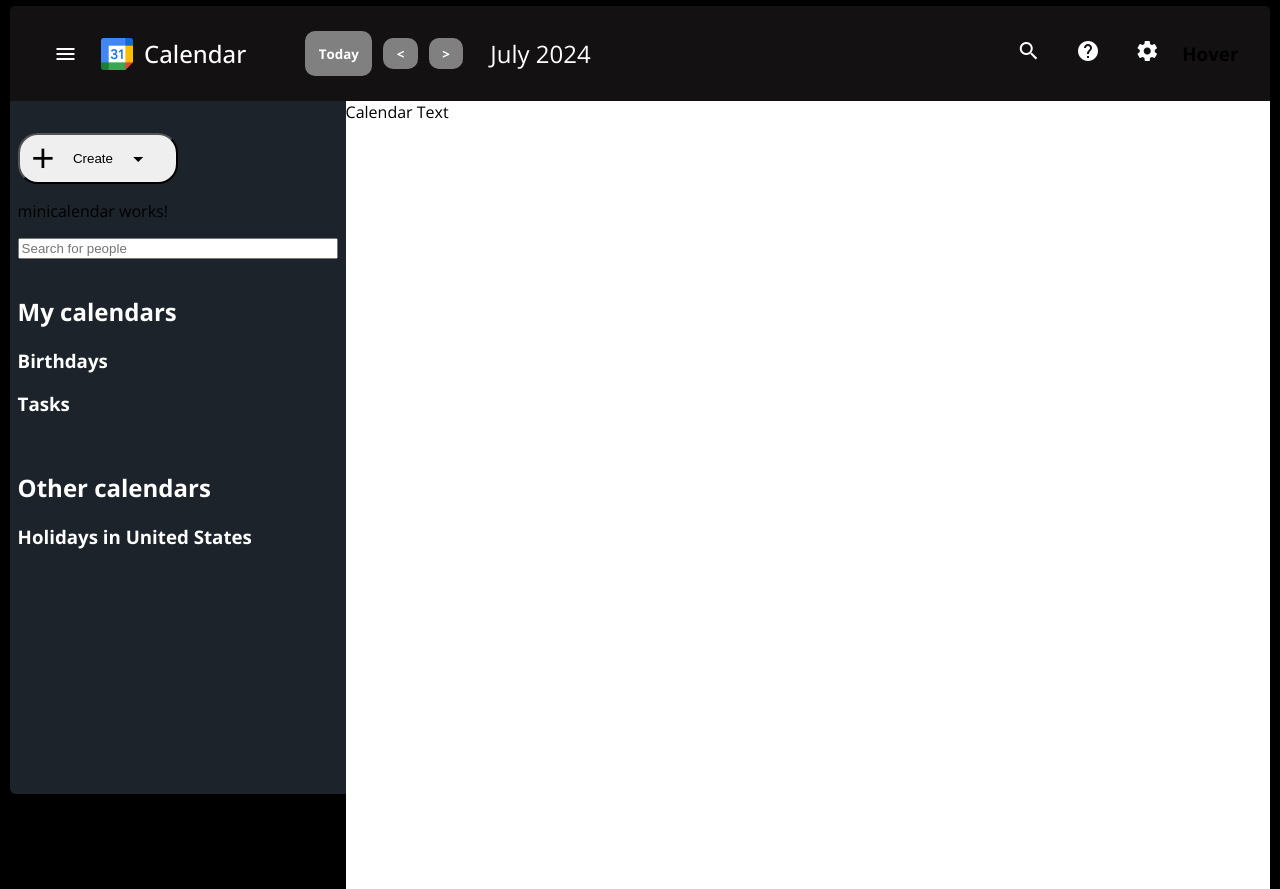
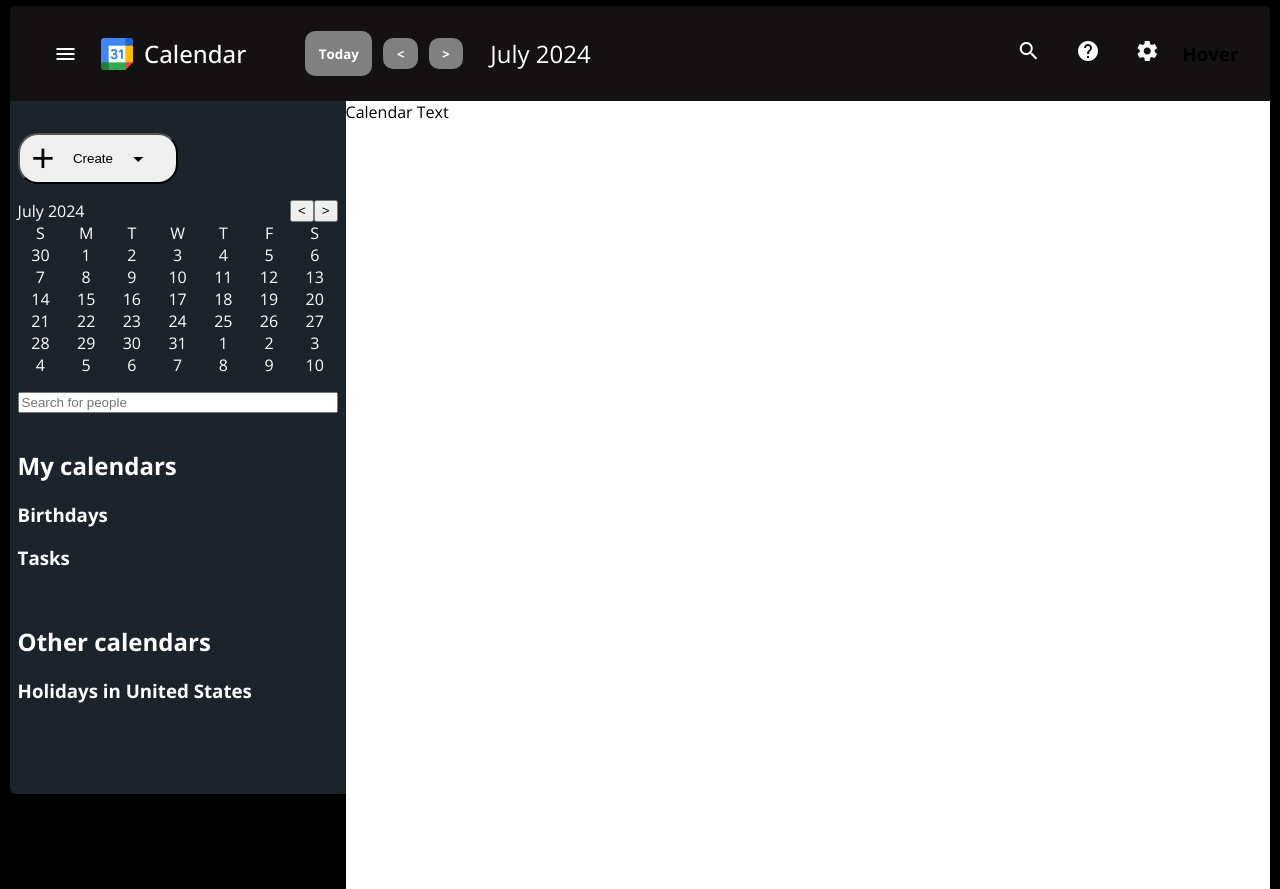
Before and after one commit to andrewstring/angular-calendar, an Angular app: page / in a window 1280 px wide. Built offline with nearby package versions, Linux system fonts and the light colour scheme.

Commit message:
passed props into other components...began implementation of mini-calendar

```diff
--- a/src/app/app.component.html
+++ b/src/app/app.component.html
@@ -4,7 +4,13 @@
         [year]="this.dateinfo.year"
     />
     <div class="split">
-        <app-sidebar class="appSidebar"/>
-        <app-calendar class="appCalendar"/>
+        <app-sidebar
+            [month]="this.dateinfo.month"
+            [year]="this.dateinfo.year"
+        class="appSidebar"/>
+        <app-calendar
+            [month]="this.dateinfo.month"
+            [year]="this.dateinfo.year"
+        class="appCalendar"/>
     </div>
 </div>
--- a/src/app/calendar/calendar.component.ts
+++ b/src/app/calendar/calendar.component.ts
@@ -1,4 +1,4 @@
-import { Component } from '@angular/core';
+import { Component, Input } from '@angular/core';
 
 @Component({
   selector: 'app-calendar',
@@ -8,7 +8,11 @@ import { Component } from '@angular/core';
   styleUrl: './calendar.component.scss'
 })
 export class CalendarComponent {
+  @Input() month: string;
+  @Input() year: number;
 
   constructor() {
+    this.month = "";
+    this.year = 0;
   }
 }
--- a/src/app/minicalendar/minicalendar.component.html
+++ b/src/app/minicalendar/minicalendar.component.html
@@ -1 +1,56 @@
-<p>minicalendar works!</p>
+<div class="top">
+    <p class="top-current">{{this.month}} {{this.year}}</p>
+    <button><</button>
+    <button>></button>
+</div>
+<div class="main">
+    <p>S</p>
+    <p>M</p>
+    <p>T</p>
+    <p>W</p>
+    <p>T</p>
+    <p>F</p>
+    <p>S</p>
+    <p>30</p>
+    <p>1</p>
+    <p>2</p>
+    <p>3</p>
+    <p>4</p>
+    <p>5</p>
+    <p>6</p>
+    <p>7</p>
+    <p>8</p>
+    <p>9</p>
+    <p>10</p>
+    <p>11</p>
+    <p>12</p>
+    <p>13</p>
+    <p>14</p>
+    <p>15</p>
+    <p>16</p>
+    <p>17</p>
+    <p>18</p>
+    <p>19</p>
+    <p>20</p>
+    <p>21</p>
+    <p>22</p>
+    <p>23</p>
+    <p>24</p>
+    <p>25</p>
+    <p>26</p>
+    <p>27</p>
+    <p>28</p>
+    <p>29</p>
+    <p>30</p>
+    <p>31</p>
+    <p>1</p>
+    <p>2</p>
+    <p>3</p>
+    <p>4</p>
+    <p>5</p>
+    <p>6</p>
+    <p>7</p>
+    <p>8</p>
+    <p>9</p>
+    <p>10</p>
+</div>
--- a/src/app/minicalendar/minicalendar.component.scss
+++ b/src/app/minicalendar/minicalendar.component.scss
@@ -0,0 +1,20 @@
+p {
+    color: white;
+}
+
+.top {
+    display: flex;
+    flex-direction: row;
+}
+.top-current {
+    flex-grow: 1;
+}
+
+.main {
+    display: grid;
+    grid-template-columns: 1fr 1fr 1fr 1fr 1fr 1fr 1fr;
+    grid-template-rows: 1fr 1fr 1fr 1fr 1fr 1fr 1fr;
+    justify-items: center;
+}
+.main * {
+}
--- a/src/app/minicalendar/minicalendar.component.ts
+++ b/src/app/minicalendar/minicalendar.component.ts
@@ -1,4 +1,4 @@
-import { Component } from '@angular/core';
+import { Component, Input } from '@angular/core';
 
 @Component({
   selector: 'app-minicalendar',
@@ -8,5 +8,20 @@ import { Component } from '@angular/core';
   styleUrl: './minicalendar.component.scss'
 })
 export class MinicalendarComponent {
+  @Input() month: string;
+  @Input() year: number;
+  currentMonth: string;
+  currentYear: number;
 
+  constructor() {
+    this.month = "";
+    this.year = 0;
+    this.currentMonth = "";
+    this.currentYear = 0;
+  }
+
+  ngOnInit() {
+    this.currentMonth = this.month;
+    this.currentYear = this.year;
+  }
 }
--- a/src/app/sidebar/sidebar.component.html
+++ b/src/app/sidebar/sidebar.component.html
@@ -3,7 +3,10 @@
     <p>Create</p>
     <mat-icon fontIcon="arrow_drop_down"></mat-icon>
 </button>
-<app-minicalendar />
+<app-minicalendar
+    [month]="this.month"
+    [year]="this.year"
+/>
 <input type="text" placeholder="Search for people">
 <div class="myCalendars dropdown">
     <h2>My calendars</h2>
--- a/src/app/sidebar/sidebar.component.ts
+++ b/src/app/sidebar/sidebar.component.ts
@@ -1,4 +1,4 @@
-import { Component } from '@angular/core';
+import { Component, Input } from '@angular/core';
 import { MatIconModule } from '@angular/material/icon';
 import { MinicalendarComponent } from '../minicalendar/minicalendar.component';
 
@@ -10,5 +10,12 @@ import { MinicalendarComponent } from '../minicalendar/minicalendar.component';
   styleUrl: './sidebar.component.scss'
 })
 export class SidebarComponent {
+  @Input() month: string;
+  @Input() year: number;
+
+  constructor() {
+    this.month = "";
+    this.year = 0;
+  }
 
 }
```
